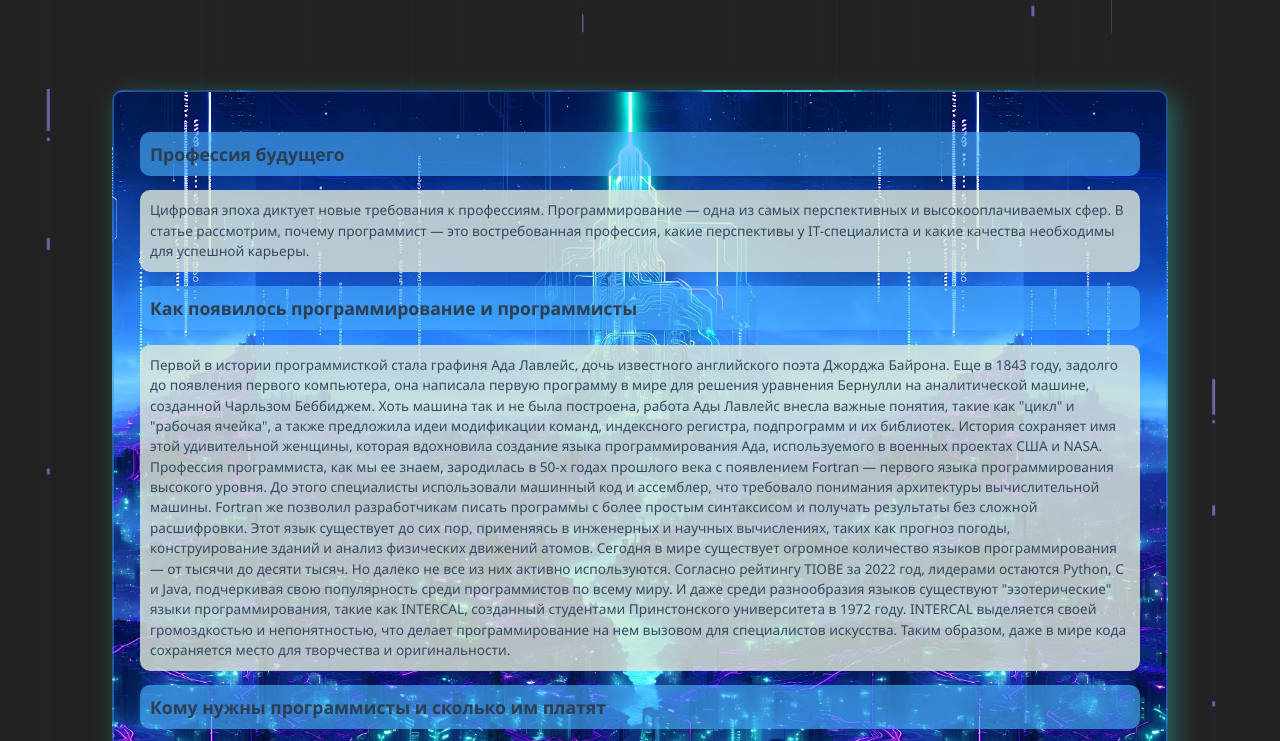
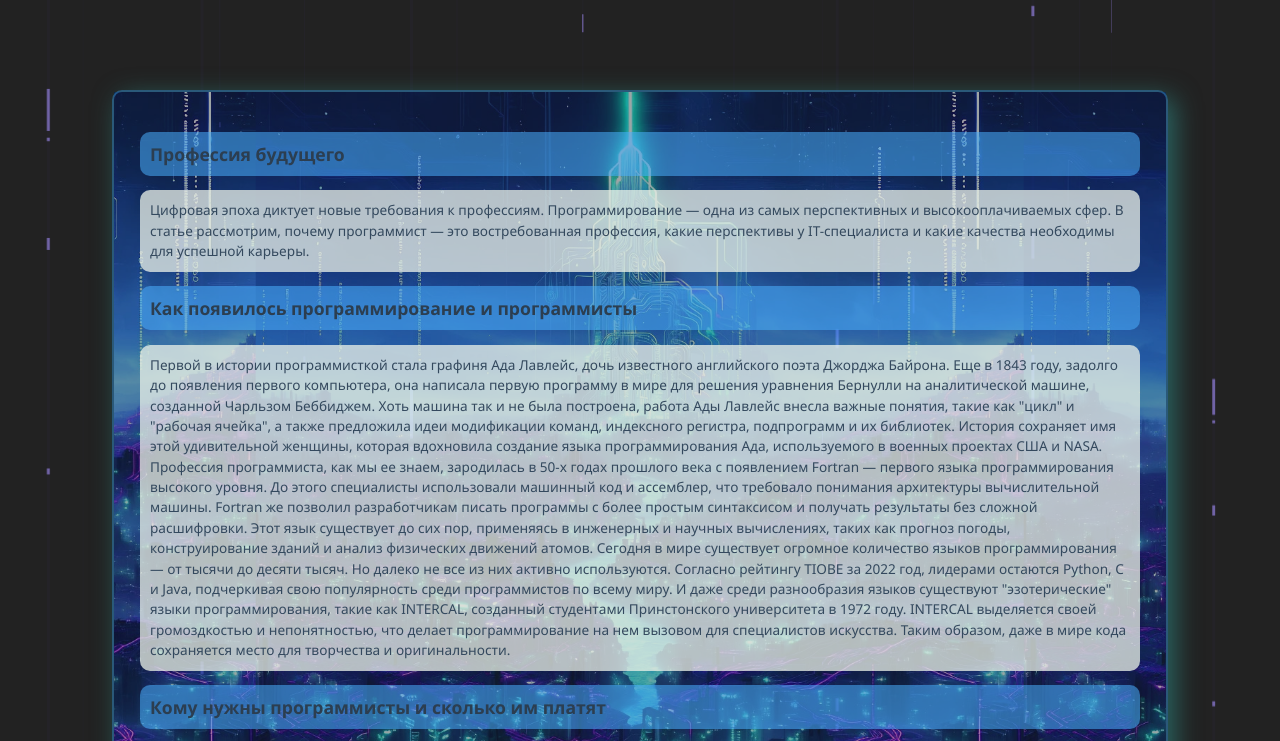
Before and after one commit to mgrom-dev/about, a plain HTML site: page pages/programming.html in a window 1280 px wide. Shown: the top 741 px of the page. Drawn offline with Linux system fonts and the light colour scheme.

Commit message:
add opacity

```diff
--- a/pages/programming.html
+++ b/pages/programming.html
@@ -22,10 +22,20 @@
             padding: 2%;
             border: 2px solid #3498db78;
             border-radius: 10px;
+            box-shadow: 7px 7px 26px 0px rgb(44 122 119 / 77%);
+        }
+
+        .bg {
+            z-index: -1;
+            position: absolute;
+            width: 100%;
+            height: 100%;
+            left: 0;
+            top: 0;
+            opacity: 0.6;
             background: url(src/neirocity.jpeg) top center fixed;
             background-size: 60vmax;
             background-color: #d9d9d9a3;
-            box-shadow: 7px 7px 26px 0px rgb(44 122 119 / 77%);
         }
 
         h2 {
@@ -33,14 +43,14 @@
             padding: 10px;
             border-radius: 10px;
             font-size: 2.2vh;
-            background-color: #4ab0ffa1;
+            background-color: #4ab0ff8a;
         }
 
         p {
             color: #34495e;
             line-height: 1.5;
             font-size: 1.7vh;
-            background-color: #dee8dbcf;
+            background-color: #ecf3eabf;
             padding: 10px;
             border-radius: 10px;
         }
@@ -287,6 +297,7 @@
         </svg>
     </div>
     <main>
+        <div class="bg"></div>
         <h2>Профессия будущего</h2>
         <p>
             Цифровая эпоха диктует новые требования к профессиям. Программирование — одна из самых перспективных и
```
